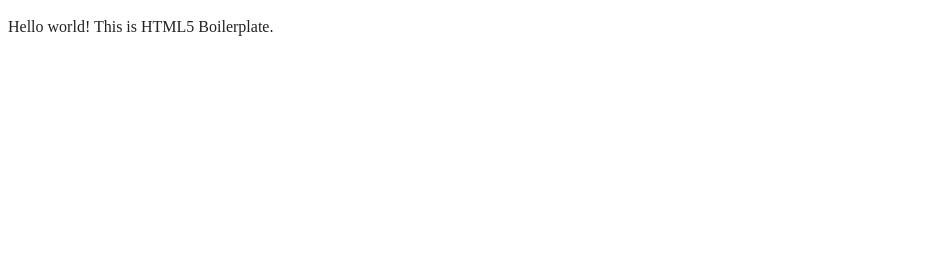
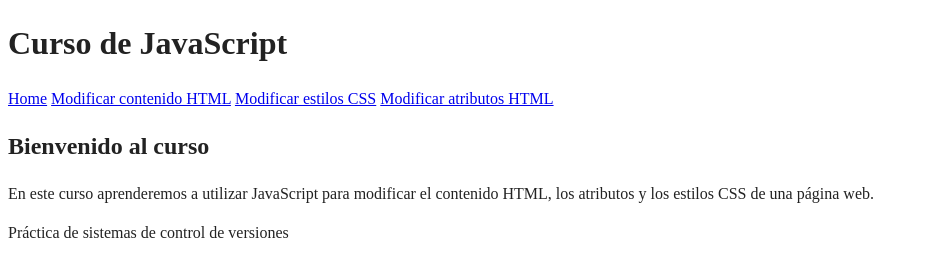
Before and after one commit to Imanol-Margarit/sistema_control_versiones_Imanol, a website built with webpack: page html5-boilerplate-main/src/index.html in a window 1280 px wide. Shown: the whole page, without its empty margins (0-928 px from the left). Built offline with nearby package versions, Linux system fonts and the light colour scheme; files whose address does not match are found by name.

Commit message:
Usuari 1: crear estructura a la web

```diff
--- a/html5-boilerplate-main/src/index.html
+++ b/html5-boilerplate-main/src/index.html
@@ -1,12 +1,11 @@
 <!doctype html>
 <html lang="">
-
 <head>
   <meta charset="utf-8">
   <meta name="viewport" content="width=device-width">
-  <title></title>
+  <title>Curso de JavaScript</title>
   <link rel="stylesheet" href="css/style.css">
-  <meta name="description" content="">
+  <meta name="description" content="Curso de JavaScript aplicado a HTML y CSS">
 
   <meta property="og:title" content="">
   <meta property="og:type" content="">
@@ -23,9 +22,28 @@
 </head>
 
 <body>
+  <header>
+    <h1>Curso de JavaScript</h1>
+  </header>
 
-  <!-- Add your site or application content here -->
-  <p>Hello world! This is HTML5 Boilerplate.</p>
+  <nav>
+    <a href="index.html">Home</a>
+    <a href="#contenido">Modificar contenido HTML</a>
+    <a href="#estilos">Modificar estilos CSS</a>
+    <a href="#atributos">Modificar atributos HTML</a>
+  </nav>
+
+  <main id="contenido">
+    <h2>Bienvenido al curso</h2>
+    <p>
+      En este curso aprenderemos a utilizar JavaScript para modificar
+      el contenido HTML, los atributos y los estilos CSS de una página web.
+    </p>
+  </main>
+
+  <footer>
+    <p>Práctica de sistemas de control de versiones</p>
+  </footer>
   <script src="js/app.js"></script>
 
 </body>
```
